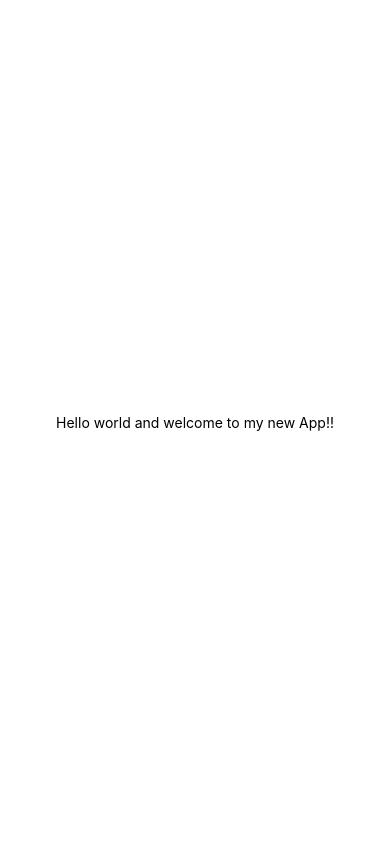
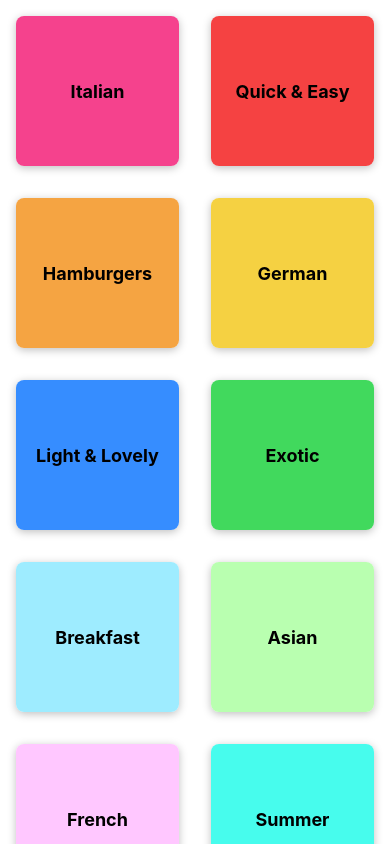
Before and after one commit to BoyanK95/ReactNativeMealsApp, a React Native app: screen / in a window 390 px wide. Built offline with nearby package versions, Linux system fonts and the light colour scheme.

Commit message:
Created CategoryGridTile and displayed all in CategoryScreen.
Added styles.

```diff
--- a/App.js
+++ b/App.js
@@ -1,20 +1,16 @@
 import { StatusBar } from 'expo-status-bar';
-import { StyleSheet, Text, View } from 'react-native';
+import { StyleSheet } from 'react-native';
+import CategoriesScreen from './screens/CategoriesScreen';
 
 export default function App() {
-  return (
-    <View style={styles.container}>
-      <Text>Hello world and welcome to my new App!!</Text>
-      <StatusBar style="auto" />
-    </View>
-  );
+    return (
+        <>
+            <StatusBar style='light' />
+            <CategoriesScreen />
+        </>
+    );
 }
 
 const styles = StyleSheet.create({
-  container: {
-    flex: 1,
-    backgroundColor: '#fff',
-    alignItems: 'center',
-    justifyContent: 'center',
-  },
+    container: {}
 });
--- a/app.json
+++ b/app.json
@@ -5,6 +5,7 @@
     "version": "1.0.0",
     "orientation": "portrait",
     "icon": "./assets/icon.png",
+    "backgroundColor": "#24180f",
     "splash": {
       "image": "./assets/splash.png",
       "resizeMode": "contain",
--- /dev/null
+++ b/components/CategoryGridTile.js
@@ -0,0 +1,51 @@
+import { Pressable, StyleSheet, Text, View, Platform } from 'react-native';
+
+function CategoryGridTile({ title, color }) {
+    return (
+        <View style={styles.gridItem}>
+            <Pressable
+                android_ripple={{ color: '#ccc' }}
+                style={({ pressed }) => [styles.button, pressed ? styles.buttonPressed : null]}
+            >
+                <View style={[styles.innerContainer, {backgroundColor: color}]}>
+                    <Text style={styles.title}>{title}</Text>
+                </View>
+            </Pressable>
+        </View>
+    );
+}
+
+export default CategoryGridTile;
+
+const styles = StyleSheet.create({
+    gridItem: {
+        flex: 1,
+        margin: 16,
+        height: 150,
+        borderRadius: 8,
+        elevation: 4,
+        backgroundColor: 'white',
+        shadowColor: 'black',
+        shadowOffset: { width: 0, height: 2 },
+        shadowOpacity: 0.25,
+        shadowRadius: 8,
+        overflow: Platform.OS === 'android' ? 'hidden' : 'visible'
+    },
+    button: {
+        flex: 1
+    },
+    buttonPressed: {
+        opacity: 0.5
+    },
+    innerContainer: {
+        flex: 1,
+        padding: 16,
+        borderRadius: 8,
+        justifyContent: 'center',
+        alignItems: 'center'
+    },
+    title: {
+        fontWeight: 'bold',
+        fontSize: 18
+    }
+});
--- /dev/null
+++ b/screens/CategoriesScreen.js
@@ -0,0 +1,13 @@
+import { FlatList } from 'react-native';
+import { CATEGORIES } from '../data/DUMMY_DATA';
+import CategoryGridTile from '../components/CategoryGridTile';
+
+function renderCategoryItem(itemData) {
+    return <CategoryGridTile title={itemData.item.title} color={itemData.item.color} />;
+}
+
+function CategoriesScreen() {
+    return <FlatList data={CATEGORIES} keyExtractor={(item) => item.id} renderItem={renderCategoryItem} numColumns={2}/>;
+}
+
+export default CategoriesScreen;
```
